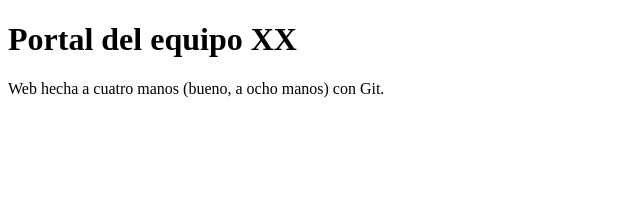
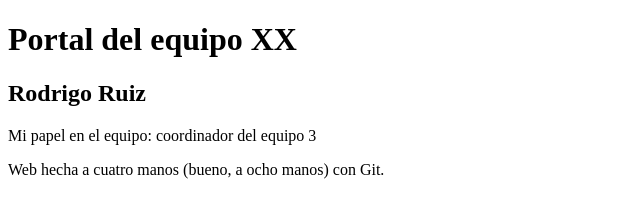
Before and after one commit to rostitch/Portal-equipo-3, a plain HTML site: page index.html in a window 1280 px wide. Shown: the whole page, without its empty margins (0-640 px from the left). Drawn offline with Linux system fonts and the light colour scheme.

Commit message:
Rodrigo Ruiz Santivañez: Coordinador

```diff
--- a/index.html
+++ b/index.html
@@ -6,6 +6,10 @@
   </head>
   <body>
     <h1>Portal del equipo XX</h1>
+    <section>
+    <h2>Rodrigo Ruiz</h2>
+    <p>Mi papel en el equipo: coordinador del equipo 3</p>
+    </section>
     <p>Web hecha a cuatro manos (bueno, a ocho manos) con Git.</p>
   </body>
 </html>
```
